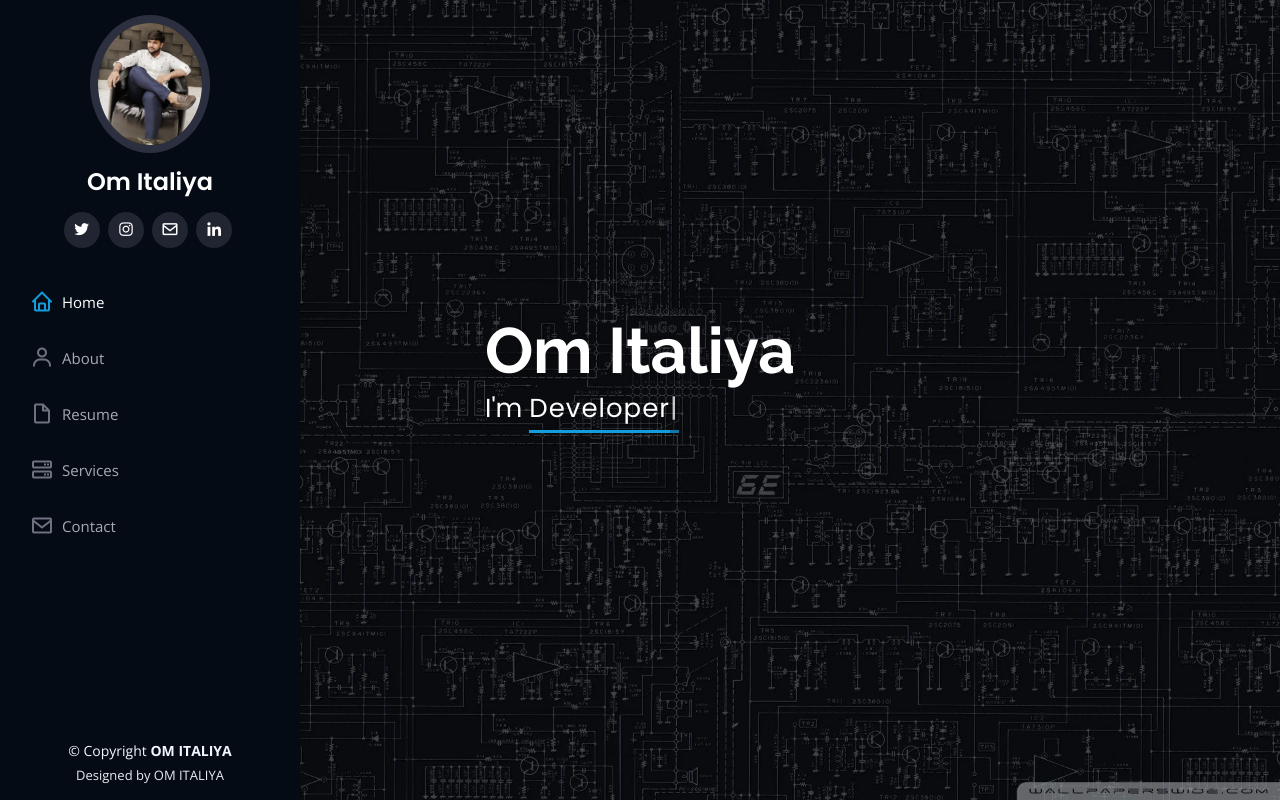
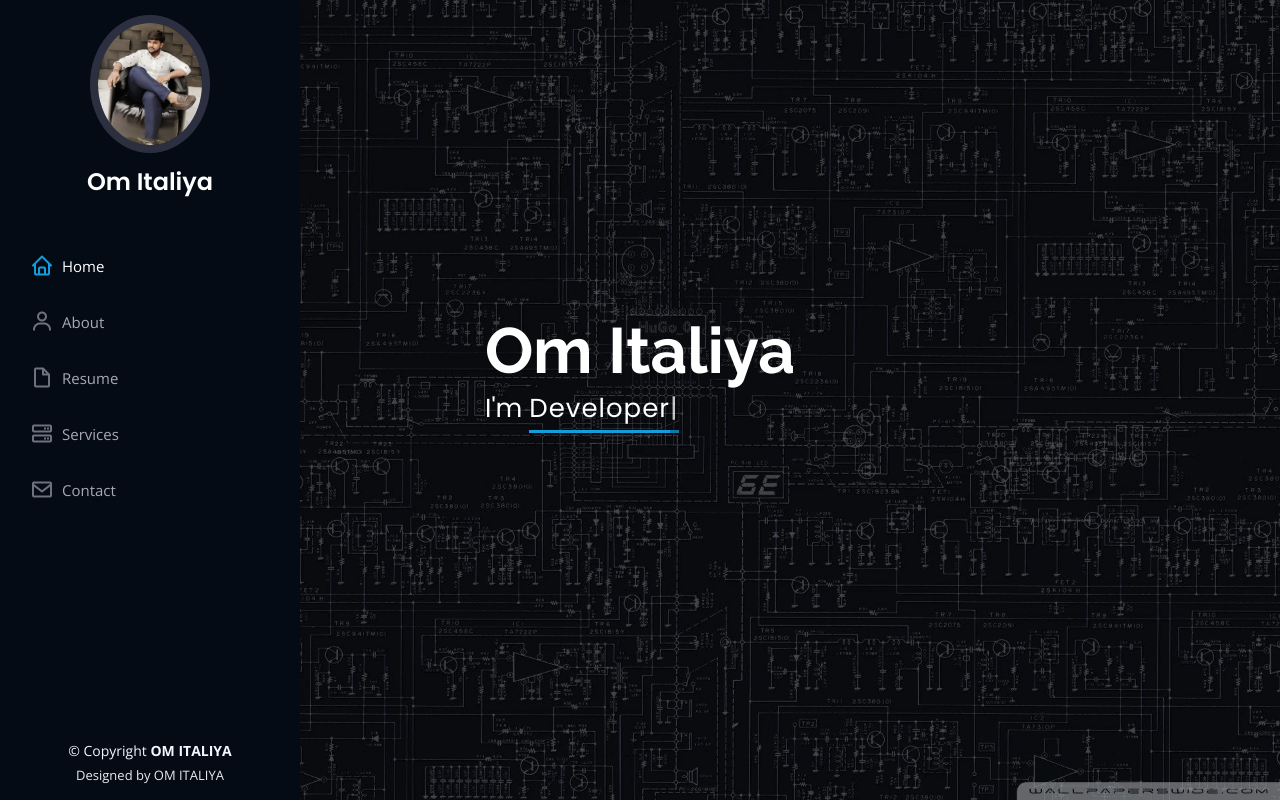
Before and after one commit to omitaliya/portfolio1, a plain HTML site: page Om1/index.html in a window 1280 px wide. Shown: the top 802 px of the page. Drawn offline with nearby package versions, Linux system fonts and the light colour scheme.

Commit message:
1t commit

```diff
--- a/Om1/index.html
+++ b/Om1/index.html
@@ -42,11 +42,11 @@
         <img src="assets/img/OM2.jpg" alt="" class="img-fluid rounded-circle">
         <h1 class="text-light"><a href="index.html"> Om Italiya</a></h1>
         <div class="social-links mt-3 text-center">
-          <a href="https://twitter.com/home" class="twitter"><i class="bx bxl-twitter"></i></a>
-          <!-- <a href="#" class="facebook"><i class="bx bxl-facebook"></i></a> -->
-          <a href="https://www.instagram.com/?hl=en" class="instagram"><i class="bx bxl-instagram"></i></a>
-          <a href="https://mail.google.com/mail/u/0/#inbox" class="mail"><i class="bx bx-envelope"></i></a>
-          <a href="https://www.linkedin.com/in/om-italiya-67b201244/" class="linkedin"><i class="bx bxl-linkedin"></i></a>
+          <!-- <a href="https://twitter.com/home" class="twitter"><i class="bx bxl-twitter"></i></a>
+           <a href="#" class="facebook"><i class="bx bxl-facebook"></i></a> -->
+          <!-- <a href="https://www.instagram.com/?hl=en" class="instagram"><i class="bx bxl-instagram"></i></a>
+          <a href="https://mail.google.com/mail/u/0/#sent?compose=XBcJlGZQLNbBkdRnRcLGzxZsSkjHtQTGvPzrtsjSTgkhXxJjwhRRKPSSWFnPHnmLKcWXgMMckZbjvqwb" class="mail"><i class="bx bx-envelope"></i></a>
+          <a href="https://www.linkedin.com/in/om-italiya-67b201244/" class="linkedin"><i class="bx bxl-linkedin"></i></a> -->
         </div>
       </div>
 
```
